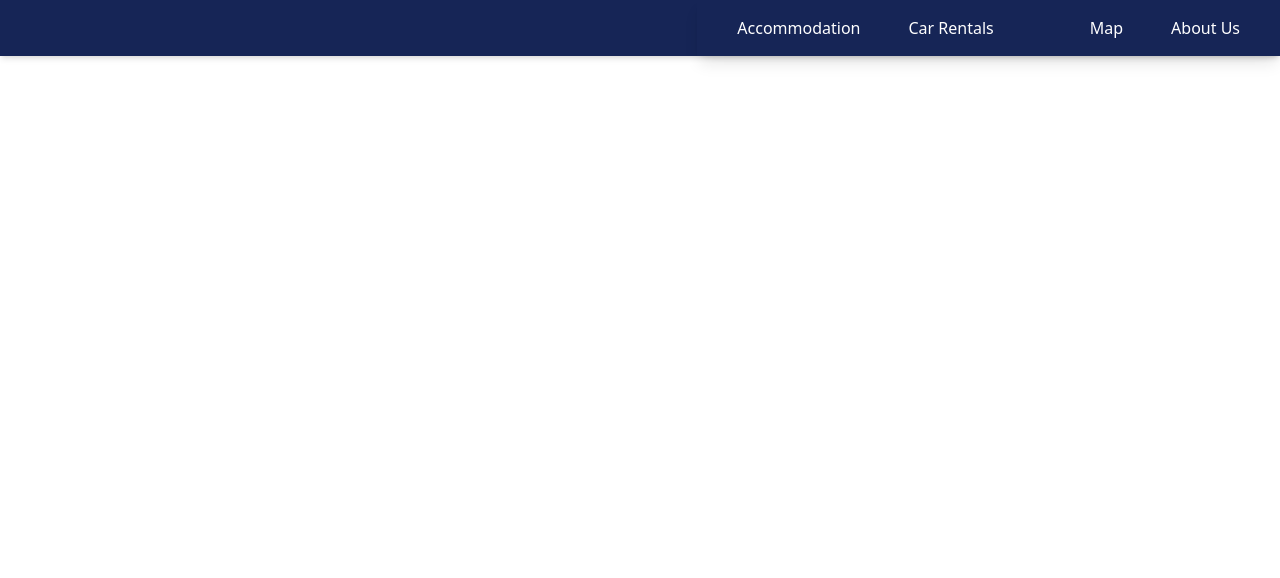
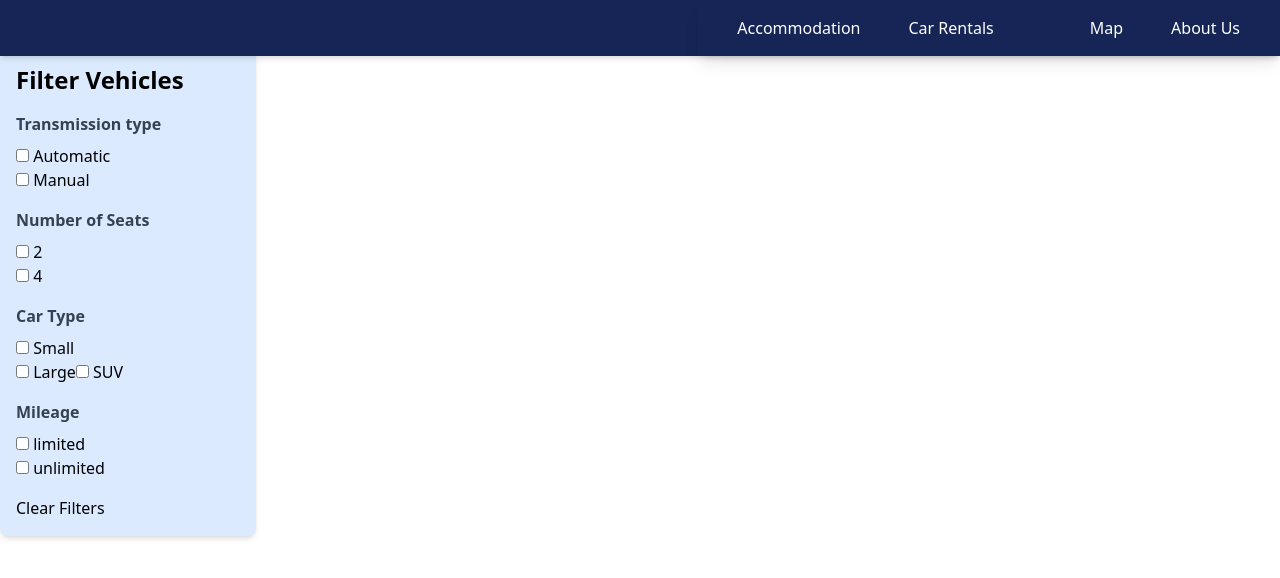
Before and after one commit to Danu98mapagedara/Tourwebsite, a React (Vite) app: page /rental in a window 1280 px wide. Shown: the top 578 px of the page. Built offline with nearby package versions, Linux system fonts and the light colour scheme.

Commit message:
devolop filterPage

```diff
--- a/src/App.tsx
+++ b/src/App.tsx
@@ -7,6 +7,7 @@ import AccomdationPage from './pages/AccomdationPage';
 import AvailabilityPage from './pages/AvailabilityPage';
 import GetYourRoute from './pages/GetYourRoute';
 import ReservePage from './pages/ReservePage';
+import RentalPage from './pages/RentalPage';
 
 function App() {
 
@@ -22,6 +23,7 @@ function App() {
           <Route path="/accommodation/:id" element={<AvailabilityPage/>} />
            <Route path="/getyourroute" element={<GetYourRoute/>} />
            <Route path="/reserve/:id" element={<ReservePage/>} />
+           <Route path="/rental" element={<RentalPage/>} />
         </Routes>
           {/* <Footer/>  */}
       </Router>
--- a/src/components/VehicleFilter.tsx
+++ b/src/components/VehicleFilter.tsx
@@ -10,7 +10,9 @@ const handleClearFilters = () => {
     dispatch(clearFilters());
 }
 
-
+  const handleCheckboxChange = (key: string, value: any) => {
+    dispatch(setFilter({ key, value }));
+  };
   return (
     <div className='bg-blue-100 p-4 rounded-lg shadow-md w-64'>
         <h2 className="text-2xl font-bold mb-4">Filter Vehicles</h2>
@@ -18,19 +20,37 @@ const handleClearFilters = () => {
         {/* Filter by Transmission */}
         <div className="mb-4">
             <label className="block text-gray-700 font-semibold mb-2">Transmission type</label>
-            <input type="checkbox"  onChange={dispatch(()=>{setFilter ({key:"transmission",value: "automatic"})})} /> Automatic
+            <input type="checkbox"  onChange={()=>handleCheckboxChange("transmission", "automatic")} /> Automatic
             <br />
-            <input type="checkbox"  onChange={dispatch(()=>{setFilter ({key:"transmission",value: "manual"})})} /> Manual
+            <input type="checkbox"  onChange={()=>handleCheckboxChange("transmission", "manual")} /> Manual
         </div>
 
         {/* Filter by numberof seats  */}
           <div className="mb-4">
             <label className="block text-gray-700 font-semibold mb-2">Number of Seats</label>
-            <input type="checkbox"  onChange={dispatch(()=>{setFilter ({key:"numberofSeats",value: "2"})})} /> 2
+            <input type="checkbox"  onChange={()=>handleCheckboxChange("numberofSeats", "2")} /> 2
             <br />
-            <input type="checkbox"  onChange={dispatch(()=>{setFilter ({key:"numberofSeats",value: "4"})})} /> 4
+            <input type="checkbox"  onChange={()=>handleCheckboxChange("numberofSeats", "4")} /> 4
+        </div>
+        {/* Filter by car type  */}
+         <div className="mb-4">
+            <label className="block text-gray-700 font-semibold mb-2">Car  Type</label>
+            <input type="checkbox"  onChange={()=>handleCheckboxChange("cartype", "small")} /> Small
+            <br />
+            <input type="checkbox"  onChange={()=>handleCheckboxChange("cartype", "large")} /> Large
+            <input type="checkbox"  onChange={()=>handleCheckboxChange("cartype", "suv")} /> SUV
         </div>
 
+               {/* Filter by milege  */}
+         <div className="mb-4">
+            <label className="block text-gray-700 font-semibold mb-2">Mileage</label>
+            <input type="checkbox"  onChange={()=>handleCheckboxChange("mileage", "limited")} /> limited
+            <br />
+            <input type="checkbox"  onChange={()=>handleCheckboxChange("mileage", "unlimited")} /> unlimited
+
+        </div>
+
+<button onClick={handleClearFilters}>Clear Filters</button>
     </div>
   )
 }
--- a/src/data/vehicle.ts
+++ b/src/data/vehicle.ts
@@ -19,7 +19,7 @@ export  interface Vehicle{
 const vehicle: Vehicle[] = [{
     id: 1,
     name: "Toyota Corolla",
-    cartype: "Sedan",
+    cartype: "small",
     pricePerDay: 5000,
     image: "https://example.com/toyota_corolla.jpg",
     capacity: 5,
@@ -32,14 +32,13 @@ const vehicle: Vehicle[] = [{
     bookedDates: ["2023-10-01", "2023-10-05"],
     numberofSeats: 5,
     transmission: "Automatic",
-
-    mileage: "30 km/l",
+    mileage: "limited",
     airConditioned: true
 },
 {
     id: 2,
     name: "Honda CR-V",
-    cartype: "SUV",
+    cartype: "suv",
     pricePerDay: 8000,
     image: "https://example.com/honda_crv.jpg",
     capacity: 7,
@@ -53,14 +52,13 @@ const vehicle: Vehicle[] = [{
     bookedDates: ["2023-10-10", "2023-10-15"],
     numberofSeats: 7,
     transmission: "Automatic",
-
-    mileage: "28 km/l",
+    mileage: "limited",
     airConditioned: true
 },
 {
     id: 3,
     name: "Ford Mustang",
-    cartype: "Coupe",
+    cartype: "large",
     pricePerDay: 12000,
     image: "https://example.com/ford_mustang.jpg",
     capacity: 4,
@@ -73,7 +71,7 @@ const vehicle: Vehicle[] = [{
     bookedDates: ["2023-11-01", "2023-11-05"],
     numberofSeats: 4,
     transmission: "Automatic",
-    mileage: "25 km/l",
+    mileage: "unlimited",
     airConditioned: true
 },
 ]
--- a/src/features/vehicles/vehicleSlice.ts
+++ b/src/features/vehicles/vehicleSlice.ts
@@ -4,11 +4,9 @@ import  vehicleData from '../../data/vehicle'
 import { createSlice} from '@reduxjs/toolkit';
 import  type{ PayloadAction } from '@reduxjs/toolkit';
 
-
 interface FilterState{
-     numberOfSeats: number
+    numberOfSeats: number
     transmission: string
-
     mileage: string
     cartype: string
 
@@ -27,12 +25,10 @@ const initialState:VehicleState = {
     cartype: "",
   numberOfSeats: 0,
     transmission: "",
-
     mileage: "",
     }
 }
 const vehicleSlice = createSlice({
-
     name: 'vehicles',
     initialState,
     reducers: {
--- a/src/main.tsx
+++ b/src/main.tsx
@@ -3,9 +3,13 @@ import { createRoot } from 'react-dom/client'
 import './index.css'
 import 'leaflet/dist/leaflet.css';
 import App from './App.tsx'
+import { Provider } from 'react-redux';
+import { store } from './app/store.ts';
 
 createRoot(document.getElementById('root')!).render(
   <StrictMode>
+  <Provider store={store}>
     <App />
+</Provider>
   </StrictMode>,
 )
--- /dev/null
+++ b/src/pages/RentalPage.tsx
@@ -0,0 +1,11 @@
+import VehicleFilter from '@/components/VehicleFilter'
+
+const RentalPage = () => {
+  return (
+    <div>RentalPage
+      <VehicleFilter />
+    </div>
+  )
+}
+
+export default RentalPage
```
